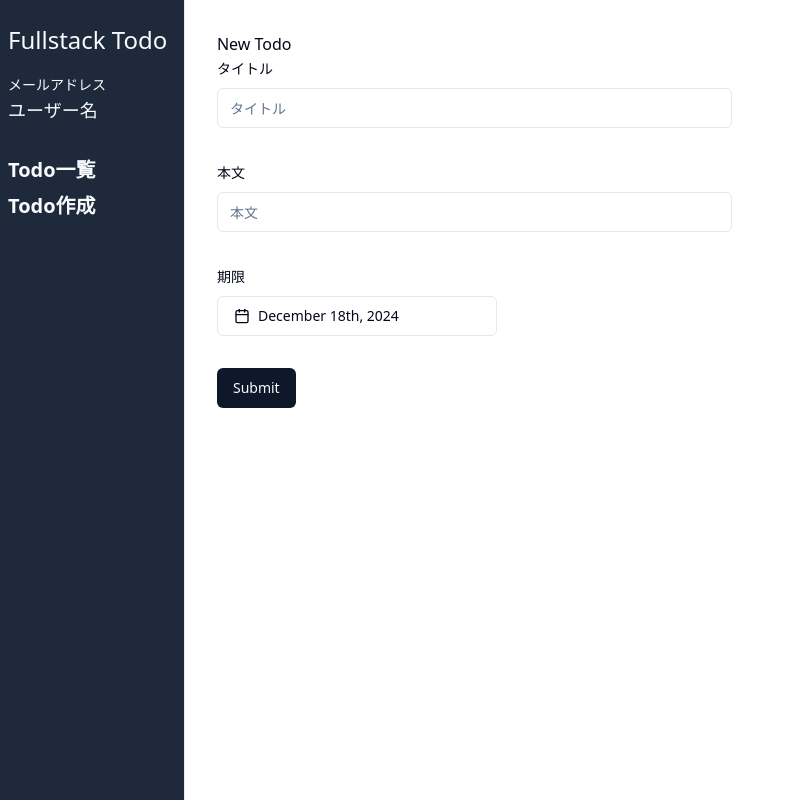
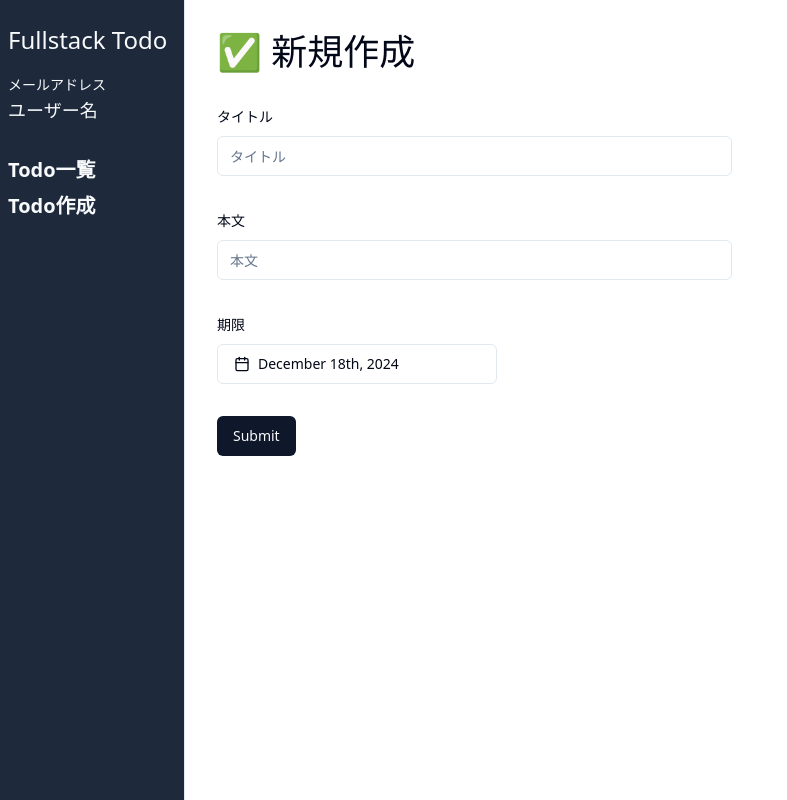
Before and after one commit to TakayukiHirano117/fullstack-todo, a Next.js app: page /todos/create in a window 1280 px wide. Shown: the whole page, without its empty margins (0-787 px from the left). Built offline with nearby package versions, Linux system fonts and the light colour scheme.

Commit message:
♻️ 見た目の微調整

```diff
--- a/src/app/(main)/todos/create/page.tsx
+++ b/src/app/(main)/todos/create/page.tsx
@@ -70,7 +70,7 @@ const CreateTodos = () => {
 
   return (
     <div className="p-8">
-      <h1>New Todo</h1>
+      <h1 className="text-4xl mb-8">✅ 新規作成</h1>
       <Form {...form}>
         <form
           onSubmit={form.handleSubmit(onSubmit)}
--- a/src/app/(main)/todos/page.tsx
+++ b/src/app/(main)/todos/page.tsx
@@ -36,7 +36,9 @@ const AllTodos = async () => {
   const todos: Todo[] = await getAllTodos();
 
   return (
-    <div className="grid lg:grid-cols-4 sm:grid-cols-3 gap-4 p-4 w-full ">
+    <div className="p-8 flex flex-col gap-8">
+      <h1 className="text-4xl sticky top-0">✅ Todo一覧</h1>
+      <div className="grid lg:grid-cols-4 sm:grid-cols-3 gap-4 w-full ">
         {todos.map((todo) => (
           <Card
             key={todo.id}
@@ -72,6 +74,7 @@ const AllTodos = async () => {
           </Card>
         ))}
       </div>
+    </div>
   );
 };
 
```
Lines whose indentation alone changed are shown as unchanged.
